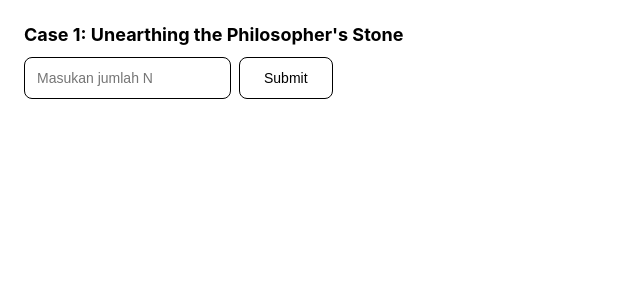
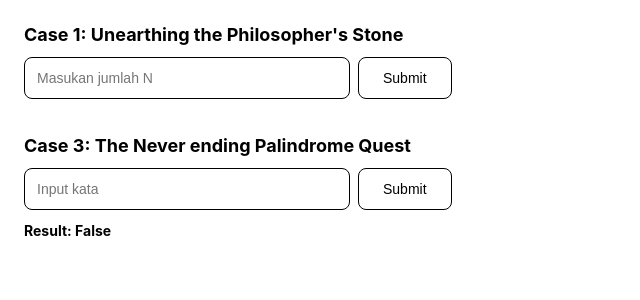
Before and after one commit to muhammadelzandiyusuf/learning-logic, a React (Create React App) app: page / in a window 1280 px wide. Shown: the top 300 px of the page, without its empty margins (0-640 px from the left). Built offline with nearby package versions, Linux system fonts and the light colour scheme.

Commit message:
feat: add helper Palindrome

```diff
--- a/package.json
+++ b/package.json
@@ -8,6 +8,7 @@
     "@testing-library/user-event": "^13.5.0",
     "react": "^18.2.0",
     "react-dom": "^18.2.0",
+    "react-hook-form": "^7.50.0",
     "react-scripts": "5.0.1",
     "web-vitals": "^2.1.4"
   },
--- a/src/App.css
+++ b/src/App.css
@@ -1,8 +1,13 @@
 .app {
   display: flex;
   flex-direction: column;
+  row-gap: 36px;
+  padding: 24px;
+}
+.app-container {
+  display: flex;
+  flex-direction: column;
   row-gap: 12px;
-  padding: 24px;
 }
 .app-wrapper {
   display: flex;
@@ -52,4 +57,5 @@ h2 {
   border-radius: 8px;
   border: 1px solid #000000;
   font-size: 14px;
+  width: 300px;
 }
--- a/src/App.js
+++ b/src/App.js
@@ -1,28 +1,38 @@
 import { useCallback, useState } from 'react';
-import { calculateDiagonalSum } from './utils/helper';
+import { useForm } from 'react-hook-form';
+import { calculateDiagonalSum, palindrome } from './utils/helper';
+
 import './App.css';
 
 function App() {
-  const [number, setNumber] = useState(0);
   const [stone, setStone] = useState({ count: 0, matrix: [] });
+  const [isPalindrome, setIsPalindrome] = useState(false);
 
-  const handleChangeNumber = useCallback((event) => {
-    const { value } = event.target;
-    setNumber(value);
-  }, [])
+  const { register, handleSubmit } = useForm();
 
-  const handleSubmit = useCallback(() => {
-    const results = calculateDiagonalSum(number);
+  const handleCalculateMatrix = useCallback((data) => {
+    const results = calculateDiagonalSum(data.number);
     setStone(results)
-  }, [number]);
+  }, []);
+
+    const handlePalindrome = useCallback((data) => {
+        const results = palindrome(data.palindrome);
+        setIsPalindrome(results)
+    }, []);
 
   return (
     <div className="app">
+      <div className="app-container">
         <h1>Case 1: Unearthing the Philosopher's Stone</h1>
-      <div className="app-wrapper">
-        <input className="input" type="number" placeholder="Masukan jumlah N" onChange={handleChangeNumber} />
-        <button className="button" onClick={handleSubmit}>Submit</button>
-      </div>
+        <form className="app-wrapper" onSubmit={handleSubmit(handleCalculateMatrix)}>
+          <input
+            className="input"
+            type="number"
+            placeholder="Masukan jumlah N"
+            {...register("number")}
+          />
+          <button className="button" type="submit">Submit</button>
+        </form>
         {stone.count > 0 && (
           <>
             <h2>Count: {stone.count}</h2>
@@ -37,6 +47,20 @@ function App() {
           </>
         )}
       </div>
+      <div className="app-container">
+        <h1>Case 3:  The Never ending Palindrome Quest</h1>
+        <form className="app-wrapper" onSubmit={handleSubmit(handlePalindrome)}>
+          <input
+            className="input"
+            type="text"
+            placeholder="Input kata"
+            {...register("palindrome")}
+          />
+          <button className="button" type="submit">Submit</button>
+        </form>
+        <h2>Result: {isPalindrome ? 'True' : 'False'}</h2>
+      </div>
+    </div>
   );
 }
 
--- a/src/utils/helper/index.js
+++ b/src/utils/helper/index.js
@@ -1,3 +1,4 @@
 import calculateDiagonalSum from './calculateDiagonalSum';
+import palindrome from './palindrome';
 
-export { calculateDiagonalSum };
+export { calculateDiagonalSum, palindrome };
--- /dev/null
+++ b/src/utils/helper/palindrome.js
@@ -0,0 +1,8 @@
+export default function palindrome(value) {
+    let isPalindrome = false;
+    const palindrome = value.split("").reverse().join("");
+
+    if (value.toLocaleLowerCase() === palindrome.toLocaleLowerCase()) isPalindrome = true;
+
+    return isPalindrome;
+}
```
Also changed, not shown: 1 other file (tests, documents, lock files or other folders). Lines whose indentation alone changed are shown as unchanged.
